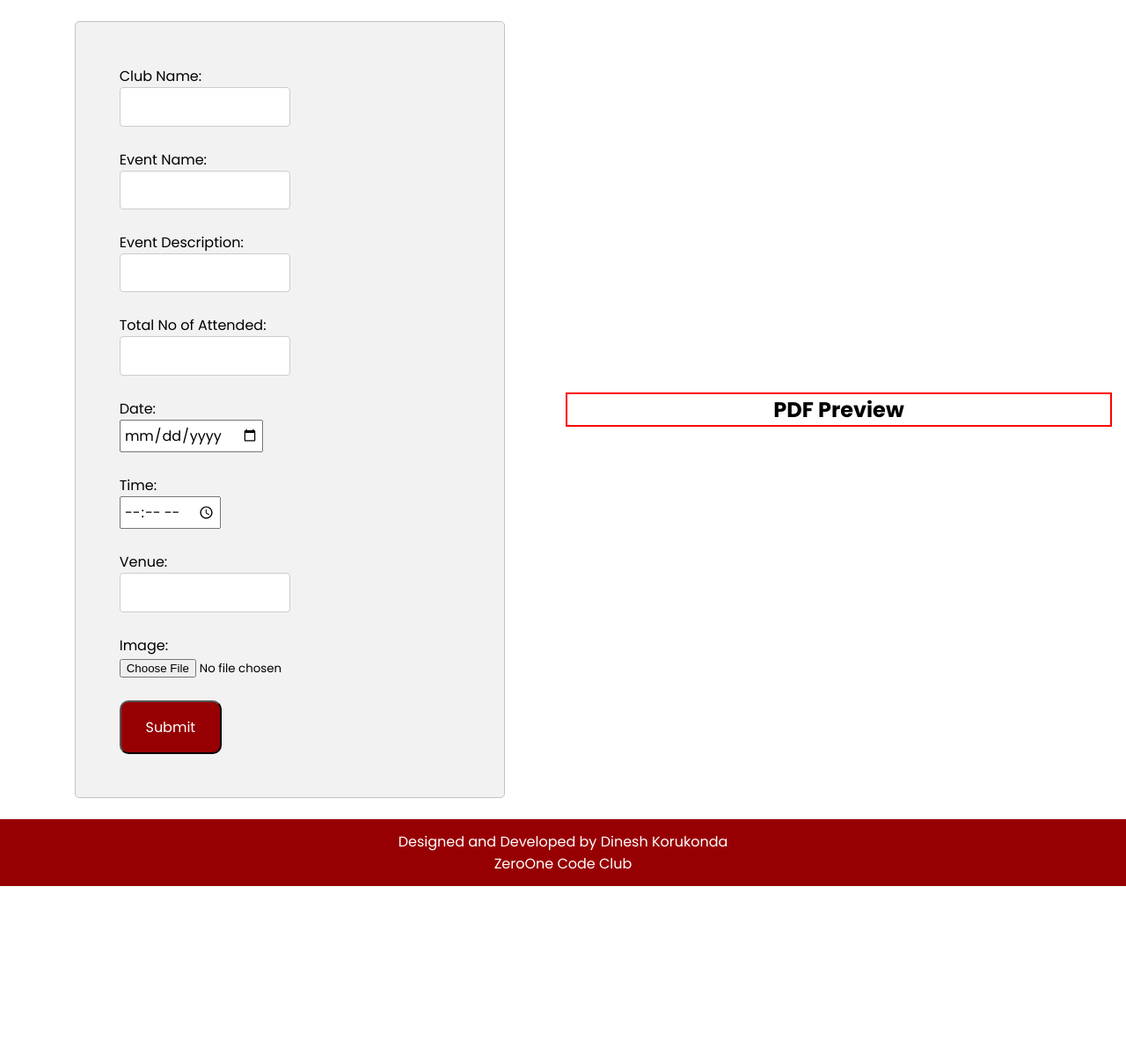
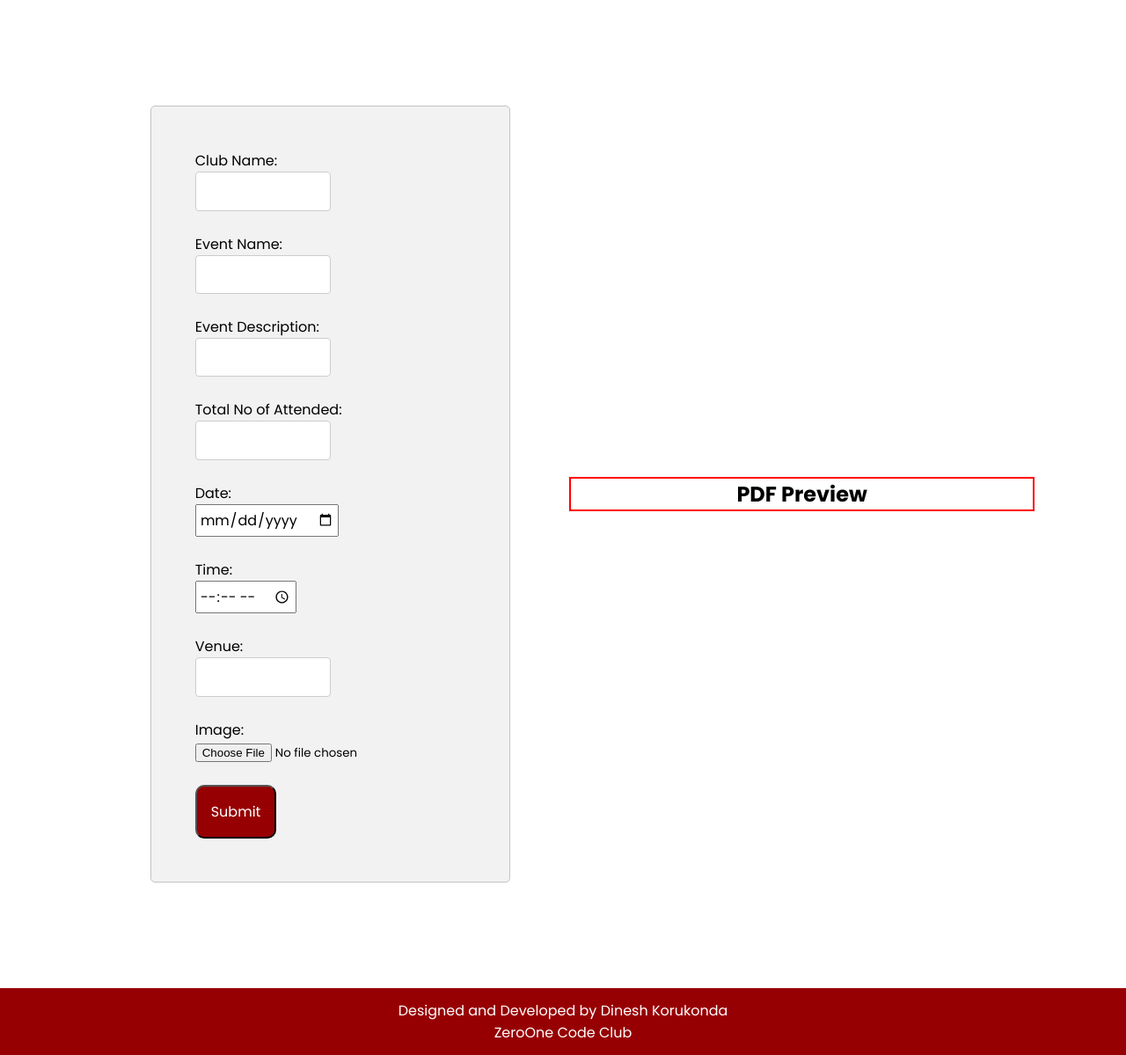
Before and after one commit to dinexh/ReportGenerator_SAC, a Flask app: page / in a window 1280 px wide. Shown: the part 61-1260 px from the top of the page at 88% size. Before the commit the page ends 1068 px from the top, so only its background shows below. Run offline with Flask 3, Linux system fonts and the light colour scheme.

Commit message:
Improve Desktop version styling a bit

```diff
--- a/App/static/form.css
+++ b/App/static/form.css
@@ -60,13 +60,16 @@ nav{
     display: flex;
     justify-content: center;
      align-items: center;
+     /* background-color: red; */
+     padding:6.5rem;
 }
 .main-section-one{
     width: 100%;
-    padding: 0.5rem;
+    padding: 1rem;
     display: flex;
     justify-content: center;
      align-items: center;
+     padding: 1rem;
 }
 .main-section-two{
     width: 100%;
```
